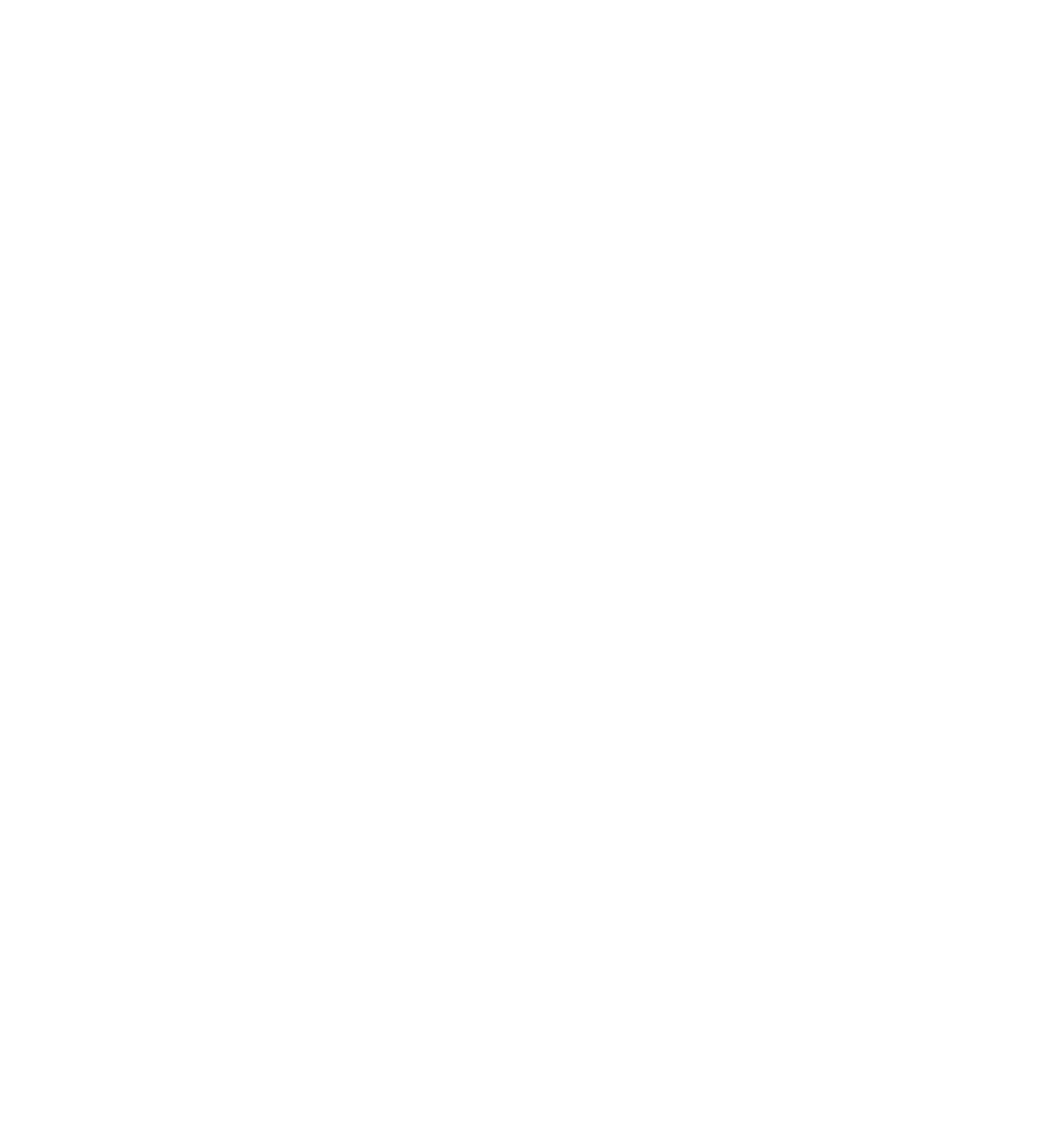
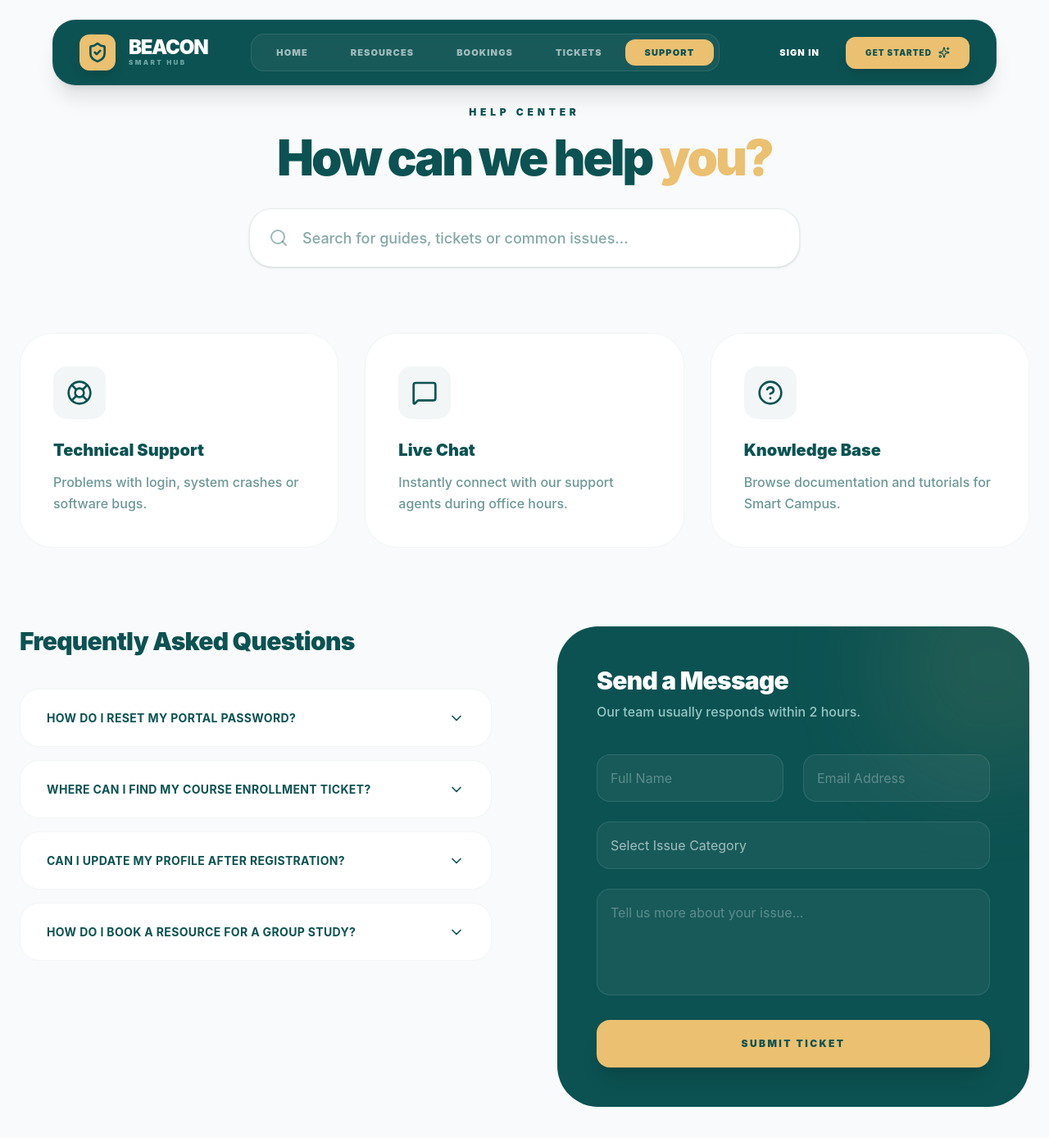
Before and after one commit to SmartCampusSystem/Smart-Campus-System, a React app in the folder frontend/: page /support in a window 1280 px wide. Before the commit this address had no page. Shown: the top 1388 px of the page at 82% size. Before the commit the page ends 800 px from the top, so only its background shows below. Built offline with nearby package versions, Linux system fonts and the light colour scheme; the HTML template or start-up script is replaced by a standard one.

Commit message:
create support page 🫡

```diff
--- a/frontend/src/App.jsx
+++ b/frontend/src/App.jsx
@@ -8,6 +8,7 @@
 import BookResource from './pages/client/BookResource';
 import MyBookings from './pages/client/MyBookings';
 import BookingsHub from './pages/client/BookingsHub';
+import SupportPage from './pages/client/SupportPage';
 
 
 
@@ -24,6 +25,7 @@
         <Route path="/book/:id" element={<BookResource />} />
         <Route path="/my-bookings" element={<MyBookings />} />
         <Route path="/bookings" element={<BookingsHub />} />
+        <Route path="/support" element={<SupportPage />} />
 
       </Routes>
     </BrowserRouter>
--- /dev/null
+++ b/frontend/src/pages/client/SupportPage.jsx
@@ -0,0 +1,152 @@
+"use client";
+
+import React, { useState, useEffect, useRef } from 'react';
+import {
+  ShieldCheck, Sparkles, Bell, ShoppingBag,
+  LogOut, User, Settings, ChevronDown, GraduationCap,
+  Mail, MessageSquare, Phone, Search, LifeBuoy, HelpCircle
+} from 'lucide-react';
+import { Link, useNavigate, useLocation } from 'react-router-dom';
+import Navbar from '../../components/Navbar';
+
+const SupportPage = () => {
+  // --- Navbar Logic Start ---
+  const [scrolled, setScrolled] = useState(false);
+  const [showProfileMenu, setShowProfileMenu] = useState(false);
+  const [isLoggedIn, setIsLoggedIn] = useState(false);
+  const [userName, setUserName] = useState("Smart User");
+
+  const menuRef = useRef(null);
+  const navigate = useNavigate();
+  const location = useLocation();
+
+  const checkLoginStatus = () => {
+    const token = localStorage.getItem('token');
+    const userJson = localStorage.getItem('user');
+    setIsLoggedIn(!!token);
+    if (userJson) {
+      try {
+        const userData = JSON.parse(userJson);
+        setUserName(userData.name || "Smart User");
+      } catch (e) { setUserName("Smart User"); }
+    }
+  };
+
+  useEffect(() => {
+    checkLoginStatus();
+    const handleScroll = () => setScrolled(window.scrollY > 20);
+    window.addEventListener('scroll', handleScroll);
+    const handleClickOutside = (event) => {
+      if (menuRef.current && !menuRef.current.contains(event.target)) setShowProfileMenu(false);
+    };
+    document.addEventListener('mousedown', handleClickOutside);
+    return () => {
+      window.removeEventListener('scroll', handleScroll);
+      document.removeEventListener('mousedown', handleClickOutside);
+    };
+  }, [location]);
+
+  const handleLogout = () => {
+    localStorage.removeItem('token');
+    localStorage.removeItem('user');
+    setIsLoggedIn(false);
+    navigate('/login');
+  };
+
+  const isActive = (path) => location.pathname === path;
+  // --- Navbar Logic End ---
+
+  return (
+    <div className="min-h-screen bg-[#f8fafb] text-[#0c5252] font-sans overflow-x-hidden">
+
+      <Navbar/>
+
+      {/* --- SUPPORT CONTENT START --- */}
+      <main className="pt-32 pb-20">
+
+        {/* Hero Section */}
+        <div className="max-w-7xl mx-auto px-6 text-center mb-20">
+          <h2 className="text-[#0c5252] text-[12px] font-black uppercase tracking-[0.4em] mb-4">Help Center</h2>
+          <h3 className="text-5xl md:text-6xl font-black text-[#0c5252] tracking-tighter mb-8">How can we help <span className="text-[#ebc070]">you?</span></h3>
+
+          <div className="relative max-w-2xl mx-auto">
+            <Search className="absolute left-6 top-1/2 -translate-y-1/2 text-[#0c5252]/40" size={24} />
+            <input
+              type="text"
+              placeholder="Search for guides, tickets or common issues..."
+              className="w-full h-18 pl-16 pr-8 bg-white border border-[#0c5252]/10 rounded-[28px] shadow-sm focus:outline-none focus:ring-2 focus:ring-[#ebc070] transition-all text-lg font-medium"
+            />
+          </div>
+        </div>
+
+        {/* Feature Cards */}
+        <div className="max-w-7xl mx-auto px-6 grid grid-cols-1 md:grid-cols-3 gap-8 mb-24">
+          {[
+            { icon: <LifeBuoy size={32}/>, title: "Technical Support", desc: "Problems with login, system crashes or software bugs." },
+            { icon: <MessageSquare size={32}/>, title: "Live Chat", desc: "Instantly connect with our support agents during office hours." },
+            { icon: <HelpCircle size={32}/>, title: "Knowledge Base", desc: "Browse documentation and tutorials for Smart Campus." }
+          ].map((card, i) => (
+            <div key={i} className="group bg-white p-10 rounded-[40px] border border-[#0c5252]/5 hover:border-[#ebc070] transition-all duration-500 hover:shadow-2xl hover:-translate-y-2">
+              <div className="w-16 h-16 bg-[#0c5252]/5 text-[#0c5252] rounded-2xl flex items-center justify-center mb-6 group-hover:bg-[#ebc070] group-hover:text-[#0c5252] transition-colors duration-500">
+                {card.icon}
+              </div>
+              <h4 className="text-xl font-black mb-3">{card.title}</h4>
+              <p className="text-[#0c5252]/60 font-medium leading-relaxed">{card.desc}</p>
+            </div>
+          ))}
+        </div>
+
+        {/* FAQ & Contact Section */}
+        <div className="max-w-7xl mx-auto px-6 grid grid-cols-1 lg:grid-cols-2 gap-20">
+
+          {/* FAQ Area */}
+          <div>
+            <h4 className="text-3xl font-black mb-10 tracking-tight">Frequently Asked Questions</h4>
+            <div className="space-y-4">
+              {[
+                "How do I reset my portal password?",
+                "Where can I find my course enrollment ticket?",
+                "Can I update my profile after registration?",
+                "How do I book a resource for a group study?"
+              ].map((q, i) => (
+                <div key={i} className="bg-white px-8 py-6 rounded-[24px] border border-[#0c5252]/5 hover:bg-[#0c5252] hover:text-white transition-all cursor-pointer group">
+                  <div className="flex justify-between items-center">
+                    <span className="font-bold text-[14px] uppercase tracking-wide">{q}</span>
+                    <ChevronDown size={20} className="group-hover:rotate-180 transition-transform" />
+                  </div>
+                </div>
+              ))}
+            </div>
+          </div>
+
+          {/* Contact Form */}
+          <div className="bg-[#0c5252] p-12 rounded-[50px] shadow-3xl relative overflow-hidden">
+            <div className="absolute -top-20 -right-20 w-64 h-64 bg-[#ebc070]/10 rounded-full blur-3xl"></div>
+            <h4 className="text-white text-3xl font-black mb-2 tracking-tight">Send a Message</h4>
+            <p className="text-[#98c7c7] font-medium mb-10">Our team usually responds within 2 hours.</p>
+
+            <form className="space-y-6 relative z-10">
+              <div className="grid grid-cols-2 gap-6">
+                <input type="text" placeholder="Full Name" className="bg-white/5 border border-white/10 rounded-2xl p-4 text-white placeholder:text-white/30 focus:outline-none focus:border-[#ebc070] w-full" />
+                <input type="email" placeholder="Email Address" className="bg-white/5 border border-white/10 rounded-2xl p-4 text-white placeholder:text-white/30 focus:outline-none focus:border-[#ebc070] w-full" />
+              </div>
+              <select className="bg-white/5 border border-white/10 rounded-2xl p-4 text-white/60 focus:outline-none focus:border-[#ebc070] w-full appearance-none">
+                <option>Select Issue Category</option>
+                <option>Technical Issue</option>
+                <option>Academic Inquiry</option>
+                <option>System Feedback</option>
+              </select>
+              <textarea placeholder="Tell us more about your issue..." rows="4" className="bg-white/5 border border-white/10 rounded-2xl p-4 text-white placeholder:text-white/30 focus:outline-none focus:border-[#ebc070] w-full resize-none"></textarea>
+              <button className="w-full py-5 bg-[#ebc070] text-[#0c5252] font-black rounded-2xl uppercase tracking-[0.2em] text-[12px] hover:bg-white hover:scale-[1.02] transition-all shadow-xl">
+                Submit Ticket
+              </button>
+            </form>
+          </div>
+
+        </div>
+      </main>
+    </div>
+  );
+};
+
+export default SupportPage;
```
